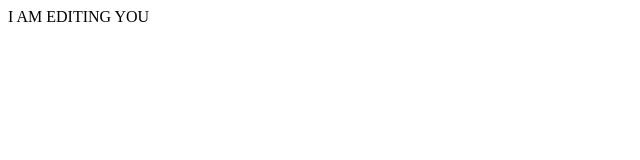
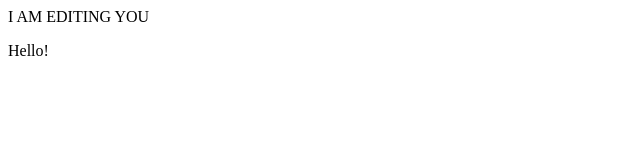
Before and after one commit to jessicabianchi/testfinal, a plain HTML site: page index.html in a window 1280 px wide. Shown: the full height of the page, 0-640 px from the left. Drawn offline with Linux system fonts and the light colour scheme.

Commit message:
edited BODY

```diff
--- a/index.html
+++ b/index.html
@@ -7,4 +7,6 @@
 	<title>
 
 	</title>
+	<body>
+		<p>Hello!</p>
 </html>
```
